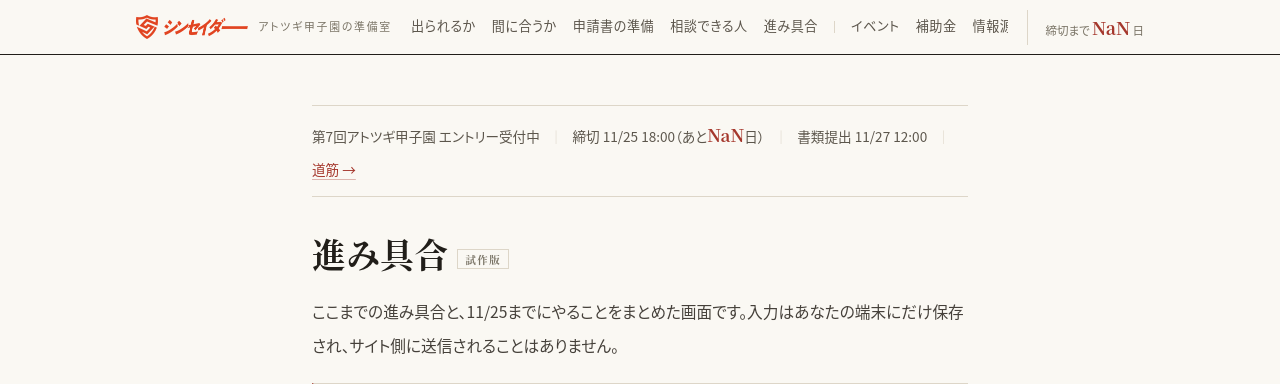
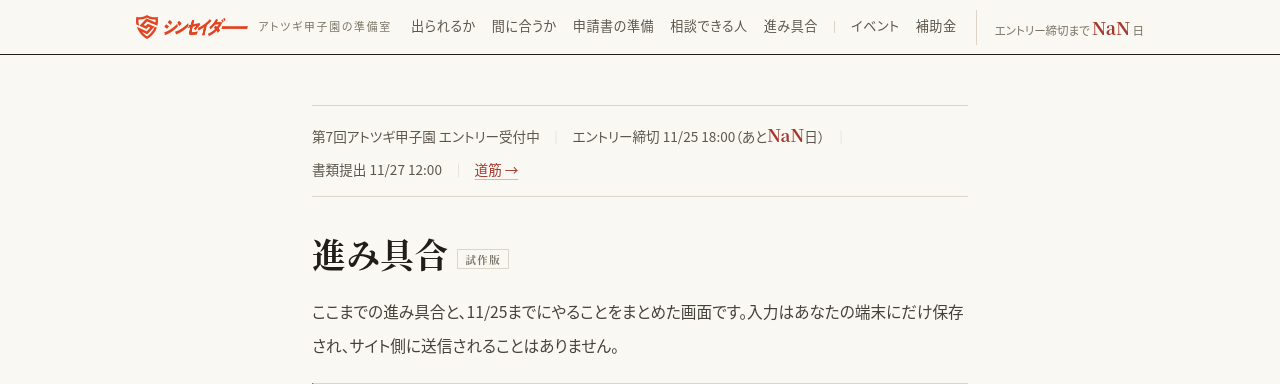
Before and after one commit to R9a00/shinseider, a Python web app: template site/templates/workspace.html in a window 1280 px wide. Shown: the top 384 px of the page. Run offline with Jinja, Linux system fonts and the light colour scheme; the template is opened without the code that fills it, so the values that code supplies are empty; some libraries are stand-ins or nearby versions.

Commit message:
feat: エントリー締切と書類提出締切を二段階で明確化
- 煽る対象を「エントリー登録」(11/25 18:00)に統一し、表記も「エントリー締切」に
- エントリー締切後〜書類提出締切(11/27 12:00): エントリー済みの方への書類提出案内
- 書類提出締切後: 受付終了のみ表示、以後は何も煽らない
- closed_messageの矛盾文言（提出が済んでいる方に提出を促す）を修正
- 締切値はatotsugi_benefit_map.yamlの出典付きdocument_deadlineを使用

Co-Authored-By: Claude Fable 5 <noreply@anthropic.com>

```diff
--- a/data/koshien_entry.yaml
+++ b/data/koshien_entry.yaml
@@ -94,7 +94,10 @@ pace:
     message: ぎりぎりですが、間に合います。今日中に骨子を作り、明日読み合わせて送信する日程です。
   - min_days: 0
     message: 本日が締切です。18:00までに公式サイトから送信を。
-  closed_message: 第7回のエントリー受付は終了しました。書類提出が済んでいる方は11/27 12:00までの提出を。次の機会に向けた情報も引き続き掲載します。
+  # エントリー締切(11/25 18:00)後〜書類提出締切(11/27 12:00)の間に出す文言
+  closed_message_docs: 第7回のエントリー受付は終了しました。エントリー済みの方は、応募書類の提出を11/27 12:00までに。
+  # 書類提出締切も過ぎた後に出す文言
+  closed_message: 第7回の受付は終了しました。次の機会に向けた情報も引き続き掲載します。
   # 30秒チェックの結果画面用の短いペース表現（間に合うかページのbucketsとは別）
   check_buckets:
   - min_days: 21
--- a/site/build.py
+++ b/site/build.py
@@ -421,6 +421,7 @@ def main():
 
     track = next(t for t in subsidy["tracks"] if t["id"] == "succession_promotion")
     entry_end = benefit["event"]["schedule"]["entry_period"]["end"]  # ISO文字列
+    docs_end = benefit["event"]["schedule"]["document_deadline"]["value"]  # 書類提出締切（ISO文字列）
 
     # 補助金ページの一覧: 制度（subsidy_directory）×優遇段階（benefit_ladderが正）を結合
     def perks_for(sid):
@@ -433,6 +434,7 @@ def main():
     subsidy_rows = [{**e, "perks": perks_for(e["id"])} for e in benefit["subsidy_directory"]]
     assert all(r["perks"] for r in subsidy_rows), "directoryの制度がladderに見当たらない"
     env.globals["entry_deadline"] = entry_end  # ヘッダーの締切チップ用（全ページ）
+    env.globals["docs_deadline"] = docs_end    # 書類提出締切（チップ・カウントダウンの第二段階表示用）
 
     # インタビュー指示文: テーマ×要素（旧システム53項目の蒸留）をデータから組み立てる
     theme_lines = [
@@ -470,9 +472,11 @@ def main():
     pace = entry_def["pace"]
     env.globals["pace_json"] = json.dumps({
         "entry_deadline": entry_end,
+        "docs_deadline": docs_end,
         "submit_target": pace["submit_target"],
         "buckets": sorted(pace["buckets"], key=lambda b: -b["min_days"]),
         "closed_message": pace["closed_message"],
+        "closed_message_docs": pace["closed_message_docs"],
     }, ensure_ascii=False).replace("<", "\\u003c")
 
     # 適合チェック用データ（YAML→JSON埋め込み。ロジックのフロント直書きをしない）
@@ -480,7 +484,9 @@ def main():
         "birth_cutoff": "1987-04-01",
         "entry_deadline": entry_end,
         "pace_buckets": sorted(pace["check_buckets"], key=lambda b: -b["min_days"]),
+        "docs_deadline": docs_end,
         "closed_message": pace["closed_message"],
+        "closed_message_docs": pace["closed_message_docs"],
         "requirements": [
             {"id": r["id"], "label": r["label"], "severity": r["severity"]}
             for r in subsidy["requirements"]["items"]
--- a/site/templates/_checkform.html
+++ b/site/templates/_checkform.html
@@ -54,10 +54,11 @@ document.getElementById('check-form').addEventListener('submit', function(e){
         '<p class="muted">目安（中小企業基本法）: 製造業・建設業・運輸業などは資本金3億円以下または従業員300人以下、卸売業は1億円以下または100人以下、サービス業は5,000万円以下または100人以下、小売業は5,000万円以下または50人以下。</p>';
     }
     if (closed) {
-      html += '<p>' + (data.closed_message || '第7回のエントリー受付は終了しました。') + '</p>';
+      var docsOpen = data.docs_deadline && Date.now() <= new Date(data.docs_deadline).getTime();
+      html += '<p>' + (docsOpen ? data.closed_message_docs : data.closed_message) + '</p>';
     } else {
       var pb = (data.pace_buckets || []).find(function(x){ return days >= x.min_days; });
-      html += '<p>締切（11/25 18:00）まで<strong>' + (days > 0 ? 'あと' + days + '日' : '本日18:00まで') + '</strong>。' + (pb ? pb.message : '') + '</p>' +
+      html += '<p>エントリー締切（11/25 18:00）まで<strong>' + (days > 0 ? 'あと' + days + '日' : '本日18:00まで') + '</strong>。' + (pb ? pb.message : '') + '</p>' +
         '<p>次の一歩は: <a href="entry.html">申請書の準備を始める</a>（30分〜）</p>';
     }
   } else {
--- a/site/templates/_pace.html
+++ b/site/templates/_pace.html
@@ -23,7 +23,11 @@
     var days = Math.round((jd(D.entry_deadline) - jd(now)) / 86400000);
     var msgEl = root.querySelector('.pace-message');
     if (!msgEl) return;
-    if (days < 0 || Date.now() > new Date(D.entry_deadline).getTime()) { msgEl.textContent = D.closed_message; return; }
+    if (days < 0 || Date.now() > new Date(D.entry_deadline).getTime()) {
+      var docsOpen = D.docs_deadline && Date.now() <= new Date(D.docs_deadline).getTime();
+      msgEl.textContent = docsOpen ? D.closed_message_docs : D.closed_message;
+      return;
+    }
     var b = D.buckets.find(function(x){ return days >= x.min_days; });
     msgEl.textContent = b ? b.message : '';
 
--- a/site/templates/base.html
+++ b/site/templates/base.html
@@ -39,7 +39,7 @@
       <a href="subsidy.html" {% if page == 'subsidy' %}class="on" aria-current="page"{% endif %}>補助金</a>
       <a href="trust.html" {% if page == 'trust' %}class="on" aria-current="page"{% endif %}>情報源</a>
     </nav>
-    <a class="days-chip" href="schedule.html" title="今日から始める場合の道筋">締切まで<b class="days-left" data-deadline="{{ entry_deadline }}">—</b>日</a>
+    <a class="days-chip" href="schedule.html" title="今日から始める場合の道筋">エントリー締切まで<b class="days-left" data-deadline="{{ entry_deadline }}" data-docs-deadline="{{ docs_deadline }}">—</b>日</a>
   </header>
 </div>
 <main>
@@ -61,7 +61,10 @@ document.querySelectorAll('.days-left').forEach(function(el){
   var v = el.getAttribute('data-deadline');
   if (entryClosed(v)) {
     var wrap = el.closest('.days-chip, .deadline-line');
-    if (wrap) { wrap.textContent = '第7回の受付は終了しました'; } else { el.textContent = '0'; }
+    var docs = el.getAttribute('data-docs-deadline');
+    if (wrap) {
+      wrap.textContent = (docs && !entryClosed(docs)) ? '書類提出は11/27 12:00まで' : '第7回の受付は終了しました';
+    } else { el.textContent = '0'; }
   } else {
     el.textContent = Math.max(0, daysLeftJst(v));
   }
--- a/site/templates/workspace.html
+++ b/site/templates/workspace.html
@@ -5,7 +5,7 @@
 <div class="status-strip">
   <span>第7回アトツギ甲子園 エントリー受付中</span>
   <span class="sep">｜</span>
-  <span class="deadline-line">締切 11/25 18:00（あと<strong class="days-left" data-deadline="{{ entry_end }}">—</strong>日）</span>
+  <span class="deadline-line">エントリー締切 11/25 18:00（あと<strong class="days-left" data-deadline="{{ entry_end }}" data-docs-deadline="{{ docs_deadline }}">—</strong>日）</span>
   <span class="sep">｜</span>
   <span>書類提出 11/27 12:00</span>
   <span class="sep">｜</span>
```
Also changed, not shown: site/templates/index.html (+5 -2 lines).
